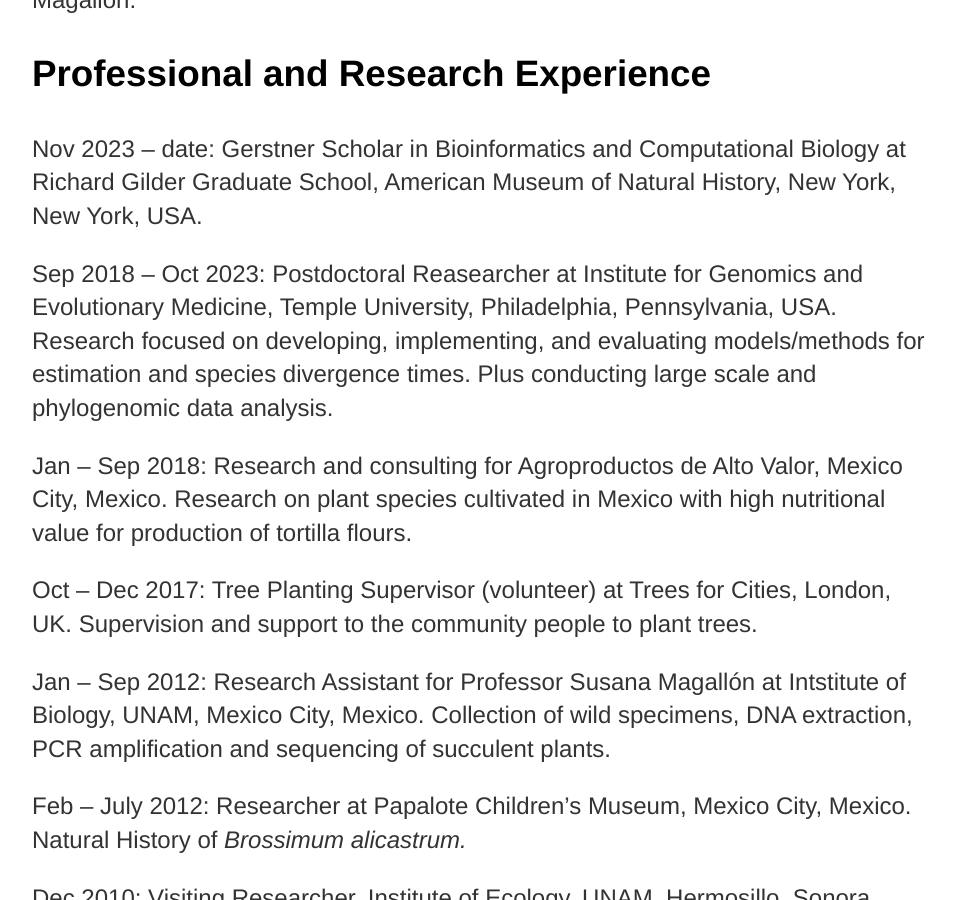
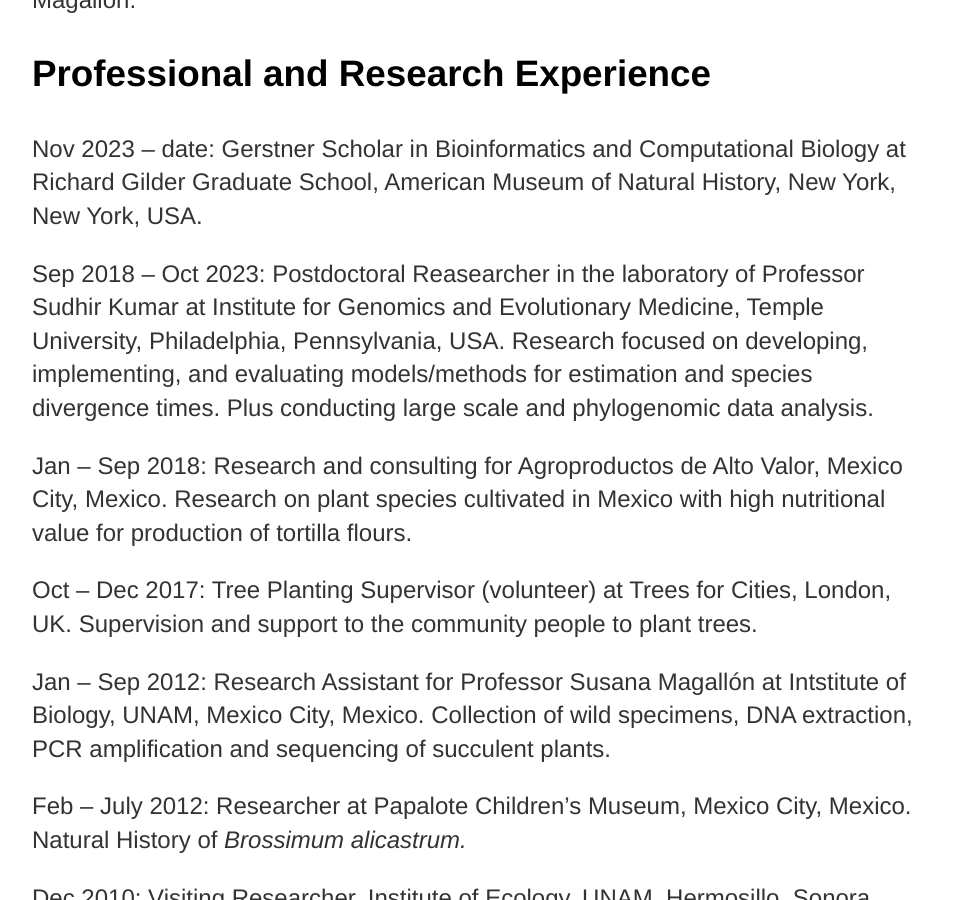
Before and after one commit to josebarbamontoya/josebarbamontoya.github.io, a Jekyll site: the page built from about/index.html, in a window 1280 px wide and 900 px high, scrolled down 1437 px. Shown: the whole window, without its empty margins (160-1116 px from the left). Built offline with Jekyll 4.4.1, drawn with Linux system fonts in a browser that asks for light colours.

Commit message:
Update index.html

```diff
--- a/about/index.html
+++ b/about/index.html
@@ -19,7 +19,7 @@
 
 	<h3><font color="black">Professional and Research Experience</h3>
 			<p>Nov 2023 – date: Gerstner Scholar in Bioinformatics and Computational Biology at Richard Gilder Graduate School, American Museum of Natural History, New York, New York, USA.
-			<p>Sep 2018 – Oct 2023: Postdoctoral Reasearcher at Institute for Genomics and Evolutionary Medicine, Temple University, Philadelphia, Pennsylvania, USA. Research focused on developing, implementing, and evaluating models/methods for estimation and species divergence times. Plus conducting large scale and phylogenomic data analysis.
+			<p>Sep 2018 – Oct 2023: Postdoctoral Reasearcher in the laboratory of Professor Sudhir Kumar at Institute for Genomics and Evolutionary Medicine, Temple University, Philadelphia, Pennsylvania, USA. Research focused on developing, implementing, and evaluating models/methods for estimation and species divergence times. Plus conducting large scale and phylogenomic data analysis.
 				<p>Jan – Sep 2018: Research and consulting for Agroproductos de Alto Valor, Mexico City, Mexico. Research on plant species cultivated in Mexico with high nutritional value for production of tortilla flours.
 			<p>Oct – Dec 2017: Tree Planting Supervisor (volunteer) at Trees for Cities, London, UK. Supervision and support to the community people to plant trees.
 			<p>Jan – Sep 2012: Research Assistant for Professor Susana Magallón at Intstitute of Biology, UNAM, Mexico City, Mexico. Collection of wild specimens, DNA extraction, PCR amplification and sequencing of succulent plants.
```
